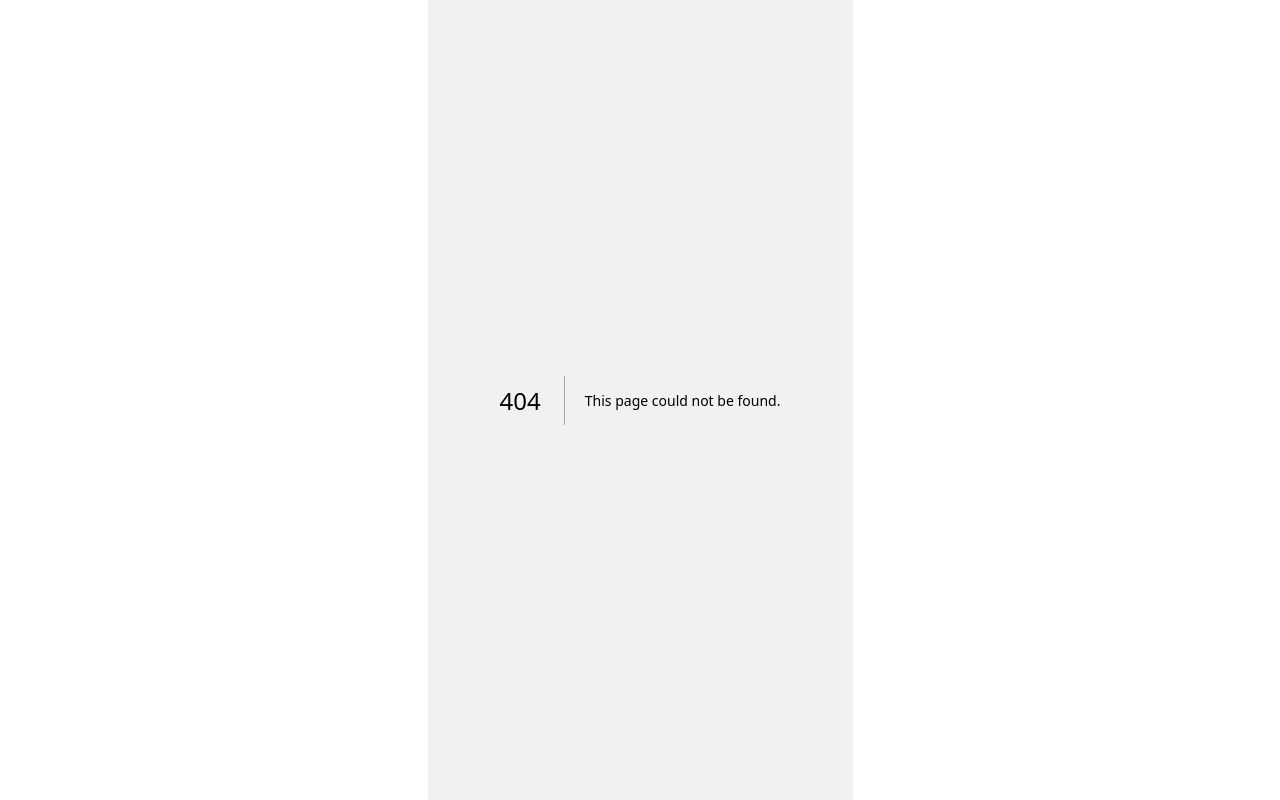
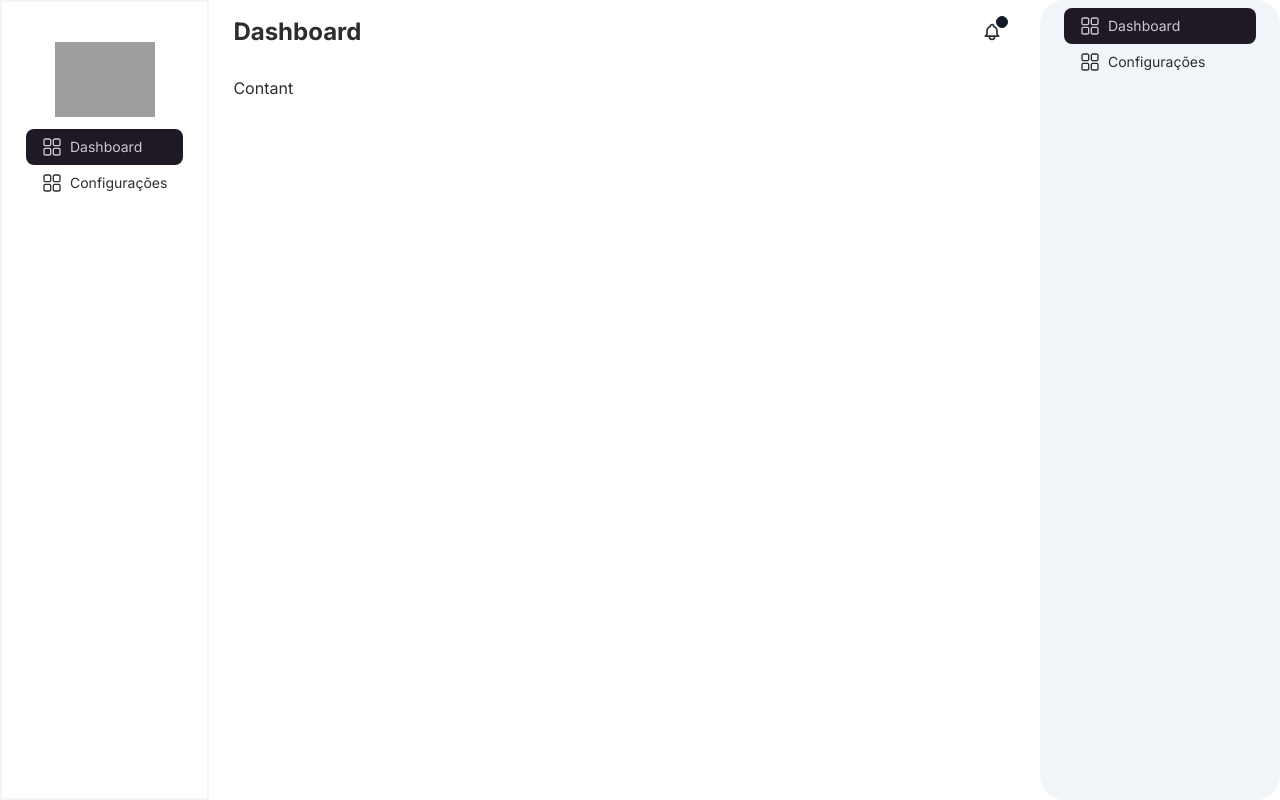
Before and after one commit to WelderFernandes/the-barbe-shop-zero27, a Next.js app: page /dashboard in a window 1280 px wide. Before the commit this address had no page. Built offline with nearby package versions, Linux system fonts and the light colour scheme; grey boxes are pictures that could not be loaded.

Commit message:
create pages

```diff
--- a/src/app/agendamento/page.tsx
+++ b/src/app/agendamento/page.tsx
@@ -1,42 +1,44 @@
-import Link from "next/link";
-import { AiOutlineClose } from "react-icons/ai";
-import Categoria from "../components/categoria";
+import Link from 'next/link'
+import { AiOutlineClose } from 'react-icons/ai'
+import Categoria from '../components/categoria'
 
 export default function Agendamento() {
   return (
     <section className="mx-5">
       <div className="flex justify-end pt-5 text-3xl text-black">
-                <Link href={'/'}><AiOutlineClose/></Link>
+        <Link href={'/'}>
+          <AiOutlineClose />
+        </Link>
       </div>
 
       <div>
-                <h1 className="text-black text-lg font-bold mt-10">Categorias</h1>
+        <h1 className="mt-10 text-lg font-bold text-black">Categorias</h1>
         <div className="mt-5">
-                    <div className="carousel carousel-center rounded-box">
+          <div className="carousel-center carousel rounded-box">
             <div className="carousel-item">
-                        <Categoria/>
+              <Categoria />
             </div>
             <div className="carousel-item">
-                        <Categoria/>
+              <Categoria />
             </div>
             <div className="carousel-item">
-                        <Categoria/>
+              <Categoria />
             </div>
             <div className="carousel-item">
-                        <Categoria/>
+              <Categoria />
             </div>
             <div className="carousel-item">
-                        <Categoria/>
+              <Categoria />
             </div>
             <div className="carousel-item">
-                        <Categoria/>
+              <Categoria />
             </div>
             <div className="carousel-item">
-                            <Categoria/>
+              <Categoria />
             </div>
           </div>
         </div>
       </div>
     </section>
-    );
+  )
 }
--- a/src/app/components/servicos.tsx
+++ b/src/app/components/servicos.tsx
@@ -6,5 +6,5 @@ export default function Servicos() {
         <p className="text-black font-bold">R$ 30,00</p>
       </div>
     </>
-    );
+  )
 }
--- /dev/null
+++ b/src/app/dashboard/components/header.tsx
@@ -0,0 +1,48 @@
+import { HiMenuAlt1 } from 'react-icons/hi'
+
+export function Header() {
+  return (
+    <div className="navbar flex justify-between ">
+      <div className="items-left drawer-content flex flex-col justify-center p-2">
+        <label
+          htmlFor="my-drawer-2"
+          className="btn btn-square border-none bg-transparent lg:hidden"
+        >
+          <HiMenuAlt1 className=" h-5 w-5 " />
+        </label>
+      </div>
+      <div className="prose navbar-start">
+        <h2>Dashboard</h2>
+      </div>
+      <div className="navbar-end">
+        <button className="btn btn-circle btn-ghost">
+          <div className="indicator">
+            <svg
+              xmlns="http://www.w3.org/2000/svg"
+              className="h-5 w-5"
+              fill="none"
+              viewBox="0 0 24 24"
+              stroke="currentColor"
+            >
+              <path
+                strokeLinecap="round"
+                strokeLinejoin="round"
+                strokeWidth="2"
+                d="M15 17h5l-1.405-1.405A2.032 2.032 0 0118 14.158V11a6.002 6.002 0 00-4-5.659V5a2 2 0 10-4 0v.341C7.67 6.165 6 8.388 6 11v3.159c0 .538-.214 1.055-.595 1.436L4 17h5m6 0v1a3 3 0 11-6 0v-1m6 0H9"
+              />
+            </svg>
+            <span className="badge indicator-item badge-primary badge-xs"></span>
+          </div>
+        </button>
+        <div className="items-left drawer-content flex flex-col justify-center p-2">
+          <label
+            htmlFor="my-drawer-1"
+            className="btn btn-square border-none bg-transparent lg:hidden"
+          >
+            <HiMenuAlt1 className=" h-5 w-5 " />
+          </label>
+        </div>
+      </div>
+    </div>
+  )
+}
--- /dev/null
+++ b/src/app/dashboard/components/leftMenu.tsx
@@ -0,0 +1,48 @@
+import Image from 'next/image'
+import Link from 'next/link'
+import { AiOutlineClose } from 'react-icons/ai'
+import { RxDashboard } from 'react-icons/rx'
+
+export function LeftMenu() {
+  return (
+    <div className="lg:drawer-open ">
+      <input id="my-drawer-2" type="checkbox" className="drawer-toggle" />
+      <div className="drawer-side ">
+        {/* <label htmlFor="my-drawer-2" className="drawer-overlay"></label> */}
+        <div className="items-right menu flex  min-h-full border-2 border-gray-100 py-10 text-base-content">
+          <div className="items-right drawer-content flex content-end items-end justify-end">
+            <label
+              htmlFor="my-drawer-2"
+              className="btn btn-square border-none bg-white hover:border-solid hover:border-blue-100 hover:bg-white lg:hidden"
+            >
+              <AiOutlineClose className=" h-5 w-5 " />
+            </label>
+          </div>
+          <div className="flex flex-col items-center">
+            <Image
+              src={'/img/logo/logo.png'}
+              alt="Logo"
+              width={100}
+              height={100}
+              className="mb-3"
+            />
+          </div>
+          <ul className="items-left mx-4 flex flex-col">
+            <li>
+              <Link href="/dashboard" className="active">
+                <RxDashboard className="h-5 w-5" />
+                <span>Dashboard</span>
+              </Link>
+            </li>
+            <li>
+              <Link href="/dashboard">
+                <RxDashboard className="h-5 w-5" />
+                <span>Configurações</span>
+              </Link>
+            </li>
+          </ul>
+        </div>
+      </div>
+    </div>
+  )
+}
--- /dev/null
+++ b/src/app/dashboard/components/rightMenu.tsx
@@ -0,0 +1,38 @@
+import Link from 'next/link'
+import { AiOutlineClose } from 'react-icons/ai'
+import { RxDashboard } from 'react-icons/rx'
+
+export function RightMenu() {
+  return (
+    <div className="drawer-end  lg:drawer-open">
+      <input id="my-drawer-1" type="checkbox" className="drawer-toggle" />
+      <div className="drawer-side rounded-3xl">
+        <div className="items-right menu flex min-h-full w-60 bg-slate-100 text-base-content">
+          <div className="items-right drawer-content flex content-end items-end justify-end">
+            <label
+              htmlFor="my-drawer-1"
+              className="btn btn-square border-none bg-white hover:border-solid hover:border-blue-100 hover:bg-white lg:hidden"
+            >
+              <AiOutlineClose className=" h-5 w-5 " />
+            </label>
+          </div>
+          <div className="drawer-end flex flex-col items-center "></div>
+          <ul className="items-left mx-4 flex flex-col">
+            <li>
+              <Link href="/dashboard" className="active">
+                <RxDashboard className="h-5 w-5" />
+                <span>Dashboard</span>
+              </Link>
+            </li>
+            <li>
+              <Link href="/dashboard">
+                <RxDashboard className="h-5 w-5" />
+                <span>Configurações</span>
+              </Link>
+            </li>
+          </ul>
+        </div>
+      </div>
+    </div>
+  )
+}
--- /dev/null
+++ b/src/app/dashboard/layout.tsx
@@ -0,0 +1,22 @@
+import type { Metadata } from 'next'
+import { Inter } from 'next/font/google'
+import { ReactNode } from 'react'
+
+const inter = Inter({ subsets: ['latin'] })
+
+export const metadata: Metadata = {
+  title: 'Dashboard',
+  description: 'Dashboard Barber Shop',
+}
+
+export default function DashboardLayout({ children }: { children: ReactNode }) {
+  return (
+    <html lang="en">
+      <body className={inter.className}>
+        <section className="m-auto h-auto min-h-screen overflow-hidden bg-white">
+          {children}
+        </section>
+      </body>
+    </html>
+  )
+}
--- /dev/null
+++ b/src/app/dashboard/page.tsx
@@ -0,0 +1,18 @@
+import { Header } from './components/header'
+import { LeftMenu } from './components/leftMenu'
+import { RightMenu } from './components/rightMenu'
+
+export default function Agendamento() {
+  return (
+    <div className="flex flex-1 ">
+      <LeftMenu />
+      <div className="mx-auto flex w-full flex-1 flex-col">
+        <Header />
+        <div className="mx-6 my-3">
+          <h1>Contant</h1>
+        </div>
+      </div>
+      <RightMenu />
+    </div>
+  )
+}
--- a/src/app/layout.tsx
+++ b/src/app/layout.tsx
@@ -1,6 +1,7 @@
-import './globals.css'
 import type { Metadata } from 'next'
 import { Inter } from 'next/font/google'
+import { ReactNode } from 'react'
+import './globals.css'
 
 const inter = Inter({ subsets: ['latin'] })
 
@@ -9,18 +10,10 @@ export const metadata: Metadata = {
   description: 'Generated by create next app',
 }
 
-export default function RootLayout({
-  children,
-}: {
-  children: React.ReactNode
-}) {
+export default function RootLayout({ children }: { children: ReactNode }) {
   return (
     <html lang="en">
-      <body className={inter.className}>
-        <section className="min-h-screen h-auto m-auto max-w-[425px] min-w-[410px] bg-[#F1F1F1] overflow-hidden">
-          {children}
-        </section>
-      </body>
+      <body className={inter.className}>{children}</body>
     </html>
   )
 }
--- a/src/app/page.tsx
+++ b/src/app/page.tsx
@@ -1,66 +1,85 @@
-import Image from "next/image";
-import { IoNotificationsSharp } from "react-icons/io5";
-import { BsInstagram, BsFacebook, BsTwitter } from "react-icons/bs";
-import { BiMap } from "react-icons/bi";
-import Servicos from "./components/servicos";
-import Rodape from "./components/rodape";
-import Link from "next/link";
+import Image from 'next/image'
+import Link from 'next/link'
+import { BiMap } from 'react-icons/bi'
+import { BsFacebook, BsInstagram, BsTwitter } from 'react-icons/bs'
+import { IoNotificationsSharp } from 'react-icons/io5'
+import Rodape from './components/rodape'
+import Servicos from './components/servicos'
 
 export default function Home() {
   return (
-    <>
-      <header className="bg-[url('/img/banner/banner.png')] w-full h-[186px] bg-no-repeat bg-cover">
-        <div className="text-3xl text-white flex w-full justify-end p-5">
+    <section className="m-auto h-auto min-h-screen min-w-[410px] max-w-[425px] overflow-hidden bg-[#F1F1F1]">
+      <header className="h-[186px] w-full bg-[url('/img/banner/banner.png')] bg-cover bg-no-repeat">
+        <div className="flex w-full justify-end p-5 text-3xl text-white">
           <IoNotificationsSharp />
         </div>
-        <div className="flex flex-col items-center justify-center mt-6">
-          <Image src={'/img/logo/logo.png'} alt="Logo" width={150} height={150}/>
-          <h1 className="text-black mt-3 text-xl font-bold">Tam Cortes</h1>
+        <div className="mt-6 flex flex-col items-center justify-center">
+          <Image src={'/img/logo/logo.png'} alt="Logo" width={150} height={150} />
+          <h1 className="mt-3 text-xl font-bold text-black">Tam Cortes</h1>
         </div>
       </header>
-      <main className="mt-36 mx-5">
-        <Link href="/agendamento" className="btn btn-active w-full text-white bg-[#202020] shadow-xl">AGENDAR CORTE</Link>
+      <main className="mx-5 mt-36">
+        <Link
+          href="/agendamento"
+          className="btn btn-active w-full bg-[#202020] text-white shadow-xl"
+        >
+          AGENDAR CORTE
+        </Link>
 
         <div>
           <div>
-              <h1 className="text-black text-lg font-bold mt-10">DESCRIÇÃO</h1>
-              <p className="text-black text-xs mt-4">Nossa barbearia é o lugar onde a arte do corte de cabelo se encontra
-                 com um atendimento de excelência. Com um ambiente acolhedor e
-                 descontraído,  oferecemos serviços personalizados, desde cortes
-                 clássicos até estilos modernos e  tendências. Venha nos visitar e descubra
-                 o  que é ter um visual impecável com um toque de sofisticação.
-              </p>
+            <h1 className="mt-10 text-lg font-bold text-black">DESCRIÇÃO</h1>
+            <p className="mt-4 text-xs text-black">
+              Nossa barbearia é o lugar onde a arte do corte de cabelo se encontra com um
+              atendimento de excelência. Com um ambiente acolhedor e descontraído, oferecemos
+              serviços personalizados, desde cortes clássicos até estilos modernos e tendências.
+              Venha nos visitar e descubra o que é ter um visual impecável com um toque de
+              sofisticação.
+            </p>
           </div>
           <div>
-              <h1 className="text-black text-lg font-bold mt-10 mb-5">TOP 5 SERVIÇOS</h1>
-              <Servicos/>
-              <Servicos/>
-              <Servicos/>
-              <Servicos/>
-              <Servicos/>
+            <h1 className="mb-5 mt-10 text-lg font-bold text-black">TOP 5 SERVIÇOS</h1>
+            <Servicos />
+            <Servicos />
+            <Servicos />
+            <Servicos />
+            <Servicos />
           </div>
           <div>
-              <h1 className="text-black text-lg font-bold mt-10">REDES SOCIAIS</h1>
-              <p className="text-black text-2xl mt-4 flex gap-4">
-                <a href="https://www.instagram.com.br/"><BsInstagram/></a>
-                <a href="https://www.instagram.com.br/"><BsFacebook/></a>
-                <a href="https://www.instagram.com.br/"><BsTwitter/></a>
-              </p>
+            <h1 className="mt-10 text-lg font-bold text-black">REDES SOCIAIS</h1>
+            <p className="mt-4 flex gap-4 text-2xl text-black">
+              <a href="https://www.instagram.com.br/">
+                <BsInstagram />
+              </a>
+              <a href="https://www.instagram.com.br/">
+                <BsFacebook />
+              </a>
+              <a href="https://www.instagram.com.br/">
+                <BsTwitter />
+              </a>
+            </p>
           </div>
           <div className="pb-[105px]">
-              <h1 className="text-black text-lg font-bold mt-10">LOCALIZAÇÃO</h1>
-              <p className="text-black text-xs mt-4 flex flex-col gap-4">
-                Rua Nova, 167<br/>
-                São Toquato - CEP 29115-828<br/>
-                Vila Velha - ES
-              </p>
-              <a href="https://www.google.com.br/maps/place/R.+Nova,+167+-+S%C3%A3o+Torquato,+Vila+Velha+-+ES,+29114-280/@-20.3317713,-40.3506332,21z/data=!4m6!3m5!1s0xb83c335ae25365:0xa080f788eeba5be!8m2!3d-20.3318188!4d-40.3504796!16s%2Fg%2F11hbgrjp5s?entry=ttu" className="flex gap-1 text-black text-xs mt-2"><BiMap/> Abrir mapa</a>
+            <h1 className="mt-10 text-lg font-bold text-black">LOCALIZAÇÃO</h1>
+            <p className="mt-4 flex flex-col gap-4 text-xs text-black">
+              Rua Nova, 167
+              <br />
+              São Toquato - CEP 29115-828
+              <br />
+              Vila Velha - ES
+            </p>
+            <a
+              href="https://www.google.com.br/maps/place/R.+Nova,+167+-+S%C3%A3o+Torquato,+Vila+Velha+-+ES,+29114-280/@-20.3317713,-40.3506332,21z/data=!4m6!3m5!1s0xb83c335ae25365:0xa080f788eeba5be!8m2!3d-20.3318188!4d-40.3504796!16s%2Fg%2F11hbgrjp5s?entry=ttu"
+              className="mt-2 flex gap-1 text-xs text-black"
+            >
+              <BiMap /> Abrir mapa
+            </a>
           </div>
         </div>
       </main>
       <footer>
-        <Rodape/>
+        <Rodape />
       </footer>
-    </>
+    </section>
   )
 }
```
Also changed, not shown: package.json (+6 -1 lines), 1 other file (tests, documents, lock files or other folders). Lines whose indentation alone changed are shown as unchanged.
